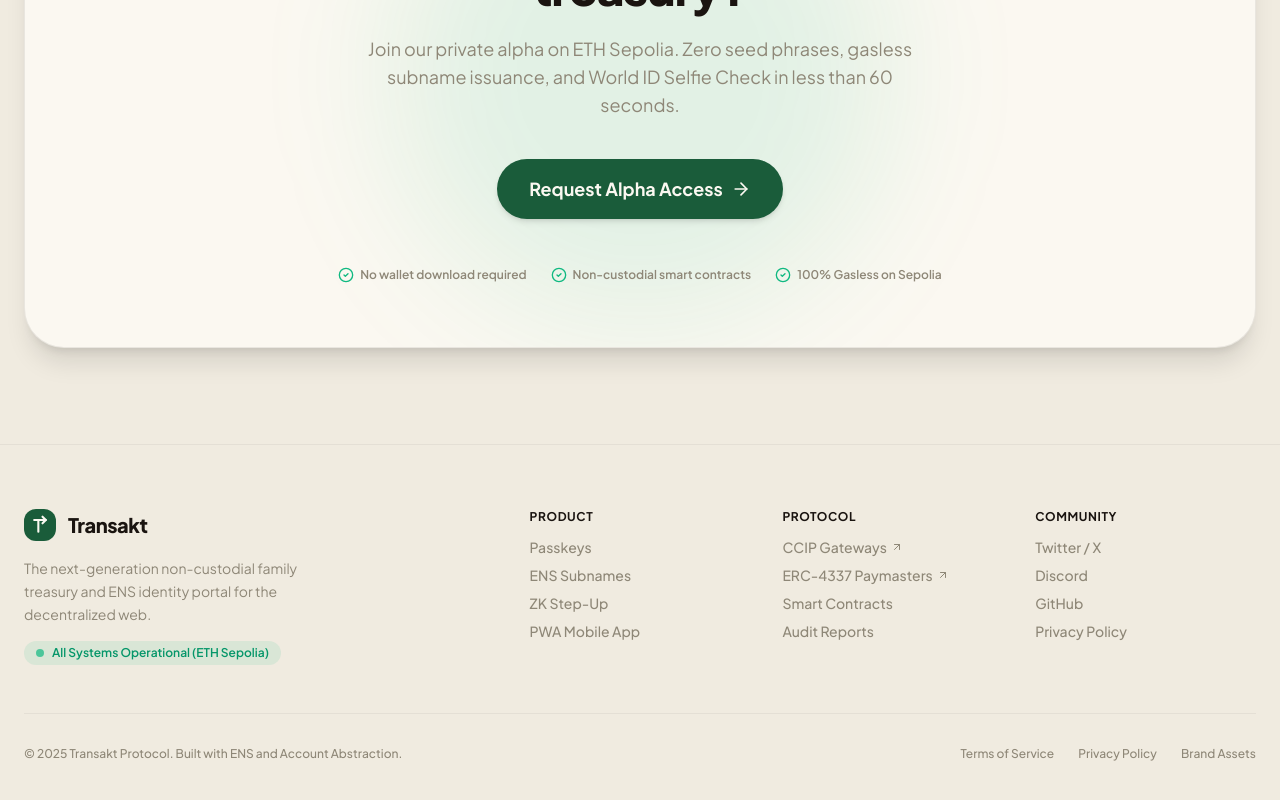
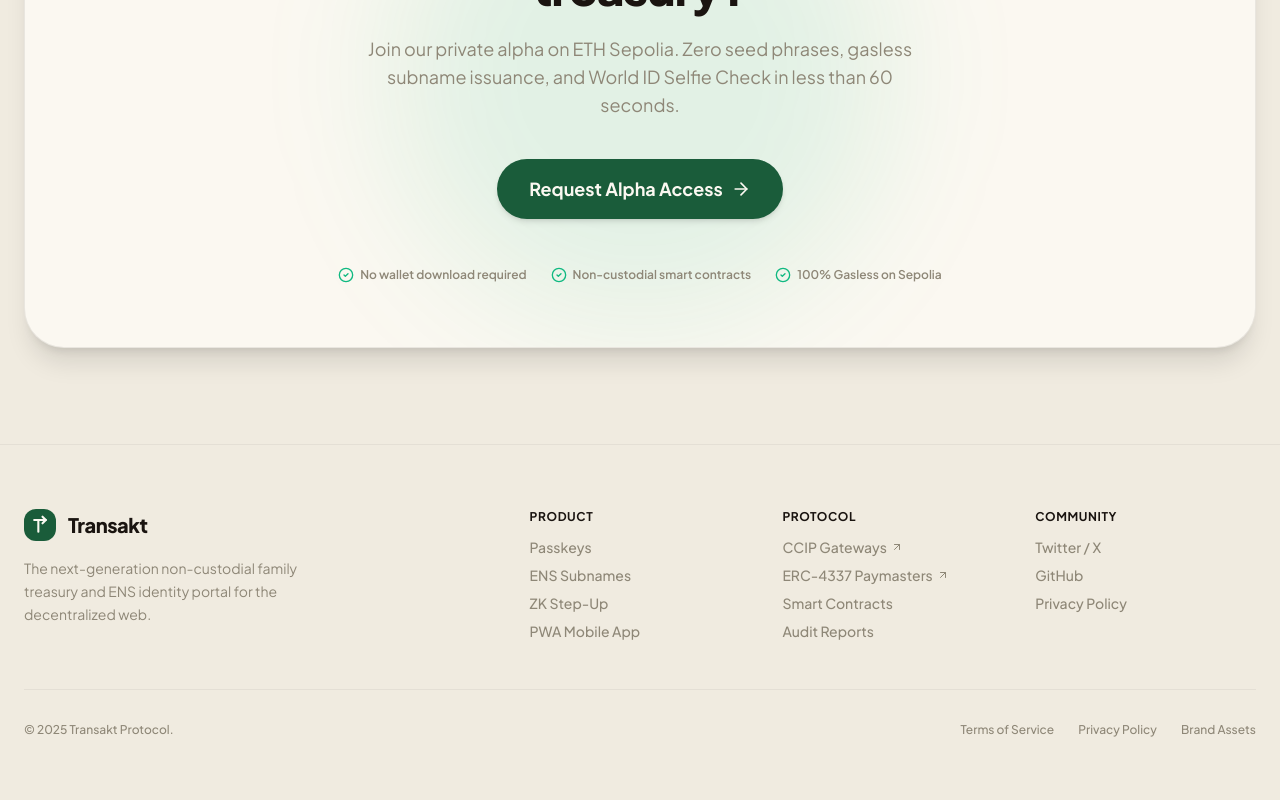
Before and after one commit to shashanka2a/transakt-landing, a Next.js app: page / in a window 1280 px wide. Shown: the part 4317-5117 px from the top of the page. Built offline with nearby package versions, Linux system fonts and the light colour scheme.

Commit message:
refactor: remove system status indicator, Discord link, and service description from footer

```diff
--- a/components/Footer.tsx
+++ b/components/Footer.tsx
@@ -19,10 +19,6 @@ export function Footer() {
           <p className="text-sm app-muted max-w-xs leading-relaxed">
             The next-generation non-custodial family treasury and ENS identity portal for the decentralized web.
           </p>
-          <div className="inline-flex items-center space-x-2 px-3 py-1 rounded-full bg-emerald-500/10 text-emerald-600 dark:text-emerald-400 text-xs font-semibold">
-            <span className="w-2 h-2 rounded-full bg-emerald-500 animate-pulse"></span>
-            <span>All Systems Operational (ETH Sepolia)</span>
-          </div>
         </div>
 
         {/* Product */}
@@ -97,16 +93,6 @@ export function Footer() {
             </li>
             <li>
               <a
-                href="https://discord.com"
-                target="_blank"
-                rel="noreferrer"
-                className="hover:app-text transition-colors"
-              >
-                Discord
-              </a>
-            </li>
-            <li>
-              <a
                 href="https://github.com"
                 target="_blank"
                 rel="noreferrer"
@@ -126,7 +112,7 @@ export function Footer() {
 
       {/* Bottom Bar */}
       <div className="pt-8 border-t border-black/5 dark:border-white/5 flex flex-col sm:flex-row justify-between items-center gap-4 text-xs font-medium app-muted">
-        <div>© {new Date().getFullYear()} Transakt Protocol. Built with ENS and Account Abstraction.</div>
+        <div>© {new Date().getFullYear()} Transakt Protocol.</div>
         <div className="flex space-x-6">
           <a href="#" className="hover:app-text transition-colors">
             Terms of Service
```
